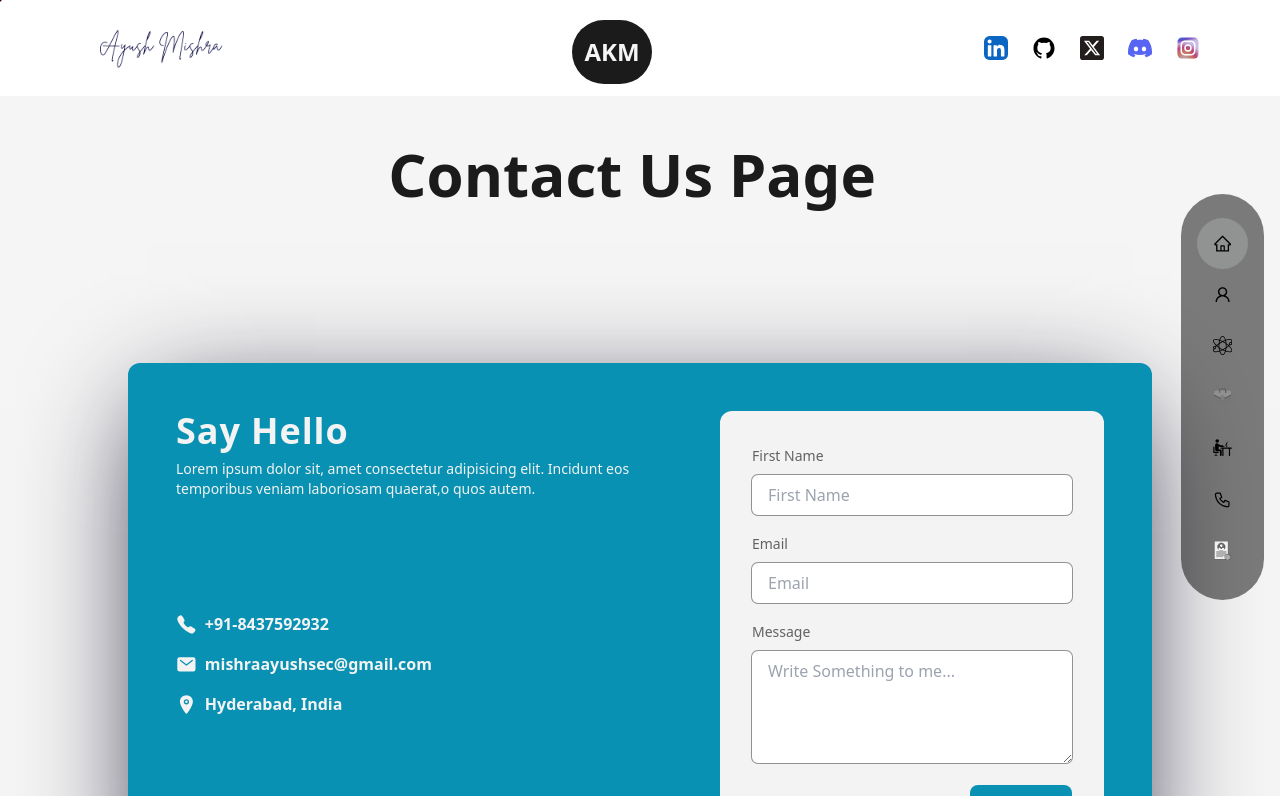
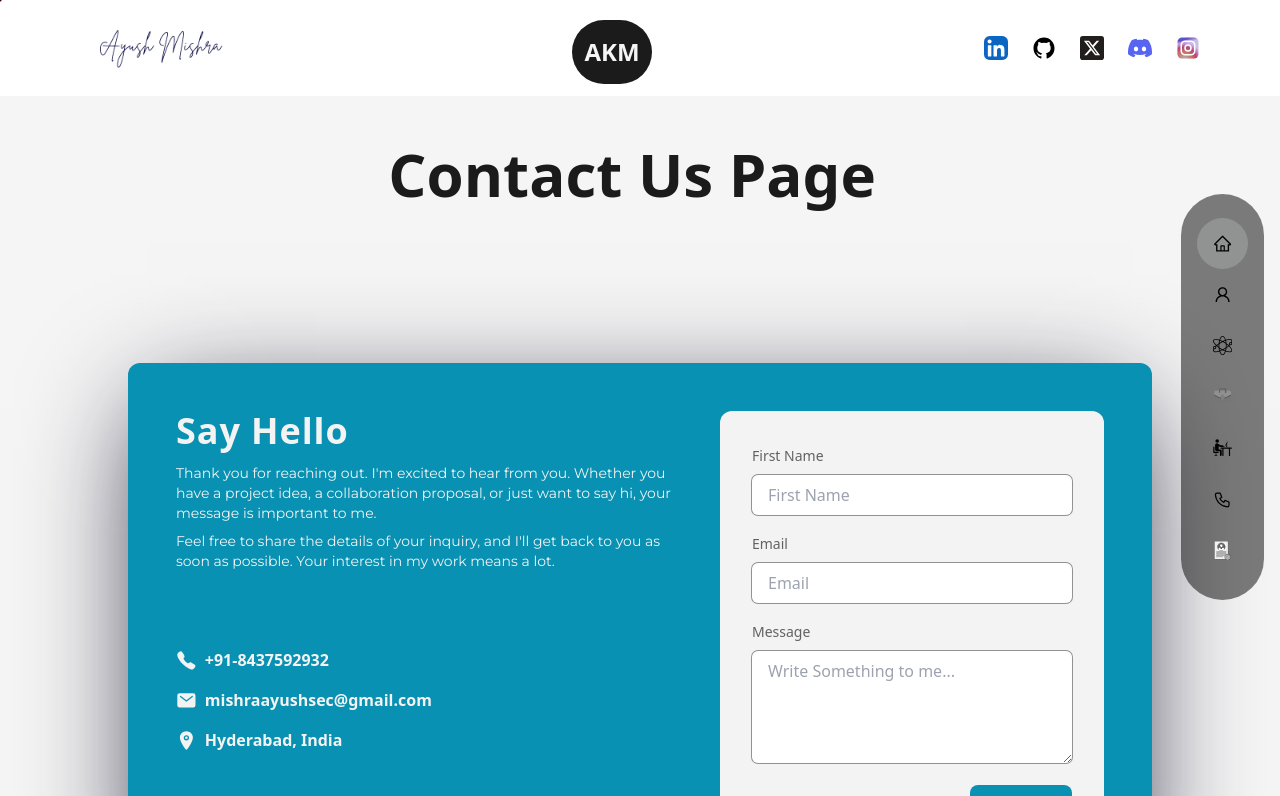
Before and after one commit to ayushkumarmishra/portfolio_2023, a React (Vite) app: page /contact in a window 1280 px wide. Shown: the top 796 px of the page. Built offline with nearby package versions, Linux system fonts and the light colour scheme.

Commit message:
Some text messages added

```diff
--- a/src/components/Contact/Contact.jsx
+++ b/src/components/Contact/Contact.jsx
@@ -37,9 +37,15 @@ const contact = () => {
           <div className="flex flex-col justify-between space-y-8 ">
             <div>
               <h1 className="font-bold text-4xl tracking-wide">Say Hello</h1>
-              <p className="pt-2 text-cyan/ text-sm">
-                Lorem ipsum dolor sit, amet consectetur adipisicing elit.
-                Incidunt eos temporibus veniam laboriosam quaerat,o quos autem.
+              <p className="pt-3 font-montserrat text-sm">
+                Thank you for reaching out. I'm excited to hear from you.
+                Whether you have a project idea, a collaboration proposal, or
+                just want to say hi, your message is important to me.
+              </p>
+              <p className="pt-2 font-montserrat text-sm">
+                Feel free to share the details of your inquiry, and I'll get
+                back to you as soon as possible. Your interest in my work means
+                a lot.
               </p>
             </div>
             <div className="flex flex-col space-y-4 text-white-100 ">
```
